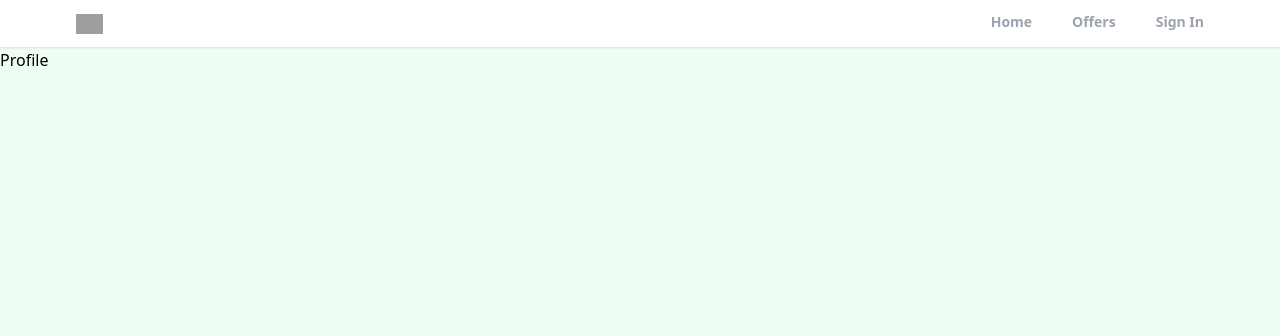
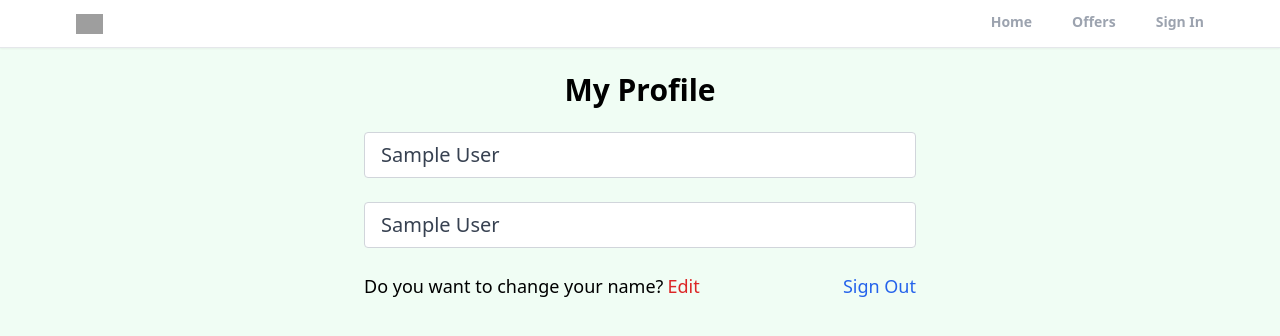
Before and after one commit to anikaaagarwal/realtor-app, a React (Create React App) app: page /profile in a window 1280 px wide. Shown: the top 336 px of the page. Built offline with nearby package versions, Linux system fonts and the light colour scheme; no server answers; sample sign-in values are in the browser's storage; grey boxes are pictures that could not be loaded.

Commit message:
create private route and custom hook for protection of the profile page and add logout functionality

```diff
--- a/src/App.js
+++ b/src/App.js
@@ -4,6 +4,7 @@
 import Offers from "./pages/Offers";
 import SignIn from "./pages/SignIn";
 import SignUp from "./pages/SignUp";
+import PrivateRoute from "./components/PrivateRoute";
 import ForgotPassword from "./pages/ForgotPassword";
 import Header from "./components/Header";
 import { ToastContainer } from "react-toastify";
@@ -22,9 +23,13 @@
         Route path = "/"
         element = { < Home / > }
         /> <
+        Route path = '/profile'
+        element = { < PrivateRoute / > } >
+        <
         Route path = "/profile"
         element = { < Profile / > }
         /> <
+        /Route> <
         Route path = "/offers"
         element = { < Offers / > }
         /> <
--- /dev/null
+++ b/src/components/PrivateRoute.jsx
@@ -0,0 +1,11 @@
+import { Outlet , Navigate} from "react-router-dom";
+import React from "react";
+import {useAuthStatus} from "../hooks/useAuthStatus";
+
+export default function PrivateRoute() {
+    const {loggedIn, checkingStatus} = useAuthStatus();
+    if(checkingStatus){
+        return <h3>Loading...</h3>
+    }
+  return loggedIn ? <Outlet/> : <Navigate to = '/sign-in'/>
+}
--- /dev/null
+++ b/src/hooks/useAuthStatus.jsx
@@ -0,0 +1,18 @@
+import { getAuth, onAuthStateChanged } from 'firebase/auth'
+import { useEffect, useState } from 'react'
+
+export function useAuthStatus() {
+    const [loggedIn, setLoggedIn] = useState(false)
+    const [checkingStatus, setCheckingStatus] = useState(true)
+
+    useEffect(()=> {
+        const auth = getAuth()
+        onAuthStateChanged(auth, (user)=>{
+            if(user){
+                setLoggedIn(true)
+            }
+            setCheckingStatus(false)
+        });
+    }, []);
+  return {loggedIn, checkingStatus}
+}
--- a/src/pages/Profile.jsx
+++ b/src/pages/Profile.jsx
@@ -1,9 +1,50 @@
-import React from 'react'
+import { getAuth } from 'firebase/auth';
+import React, { useState } from 'react'
+import { useNavigate } from 'react-router-dom';
 
 export default function Profile() {
+  const auth = getAuth()
+  const navigate = useNavigate();
+  const[formData, setFormData ] = useState({
+    name: auth.currentUser.displayName,
+    email: auth.currentUser.displayName,
+  });
+  const {name, email} = formData;
+  function onLogout(){
+    auth.signOut()
+    navigate('/')
+  }
   return (
-    <div>
-      Profile
-    </div>
+    <>
+      <section className='max-w-6xl mx-auto flex justify-center items-center
+      flex-col'>
+        <h1 className= " text-3xl text-center mt-6 font-bold">My Profile</h1>
+        <div className='w-full md:w-[50%] mt-6 px-3 '>
+          <form>
+            {/*Name Input*/ }
+            <input type='text' id='name' value= {name}
+            disabled className='mb-6 w-full px-4 py-2 text-xl text-gray-700 bg-white
+            border border-gray-300 rounded transition ease-in-out'/>
+
+            {/*email Input*/ }
+            <input type='email' id='email' value= {email}
+            disabled className='mb-6 w-full px-4 py-2 text-xl text-gray-700 bg-white
+            border border-gray-300 rounded transition ease-in-out'/>
+
+            <div className='flex justify-between whitespace-nowrap text-sm sm:text-lg mb-6'>
+              <p className='flex items-center'>Do you want to change your name?
+                <span className='text-red-600 hover:text-red-700 transition
+                ease-in-out duration-200 ml-1 cursor-pointer'>
+                  Edit
+                </span>
+              </p >
+              <p onClick={onLogout} className='text-blue-600 hover:text-blue-700 transition ease-in-out
+              duration-200 cursor-pointer'>Sign Out</p>
+            </div>
+
+          </form>
+        </div>
+      </section>
+    </>
   )
 }
```
